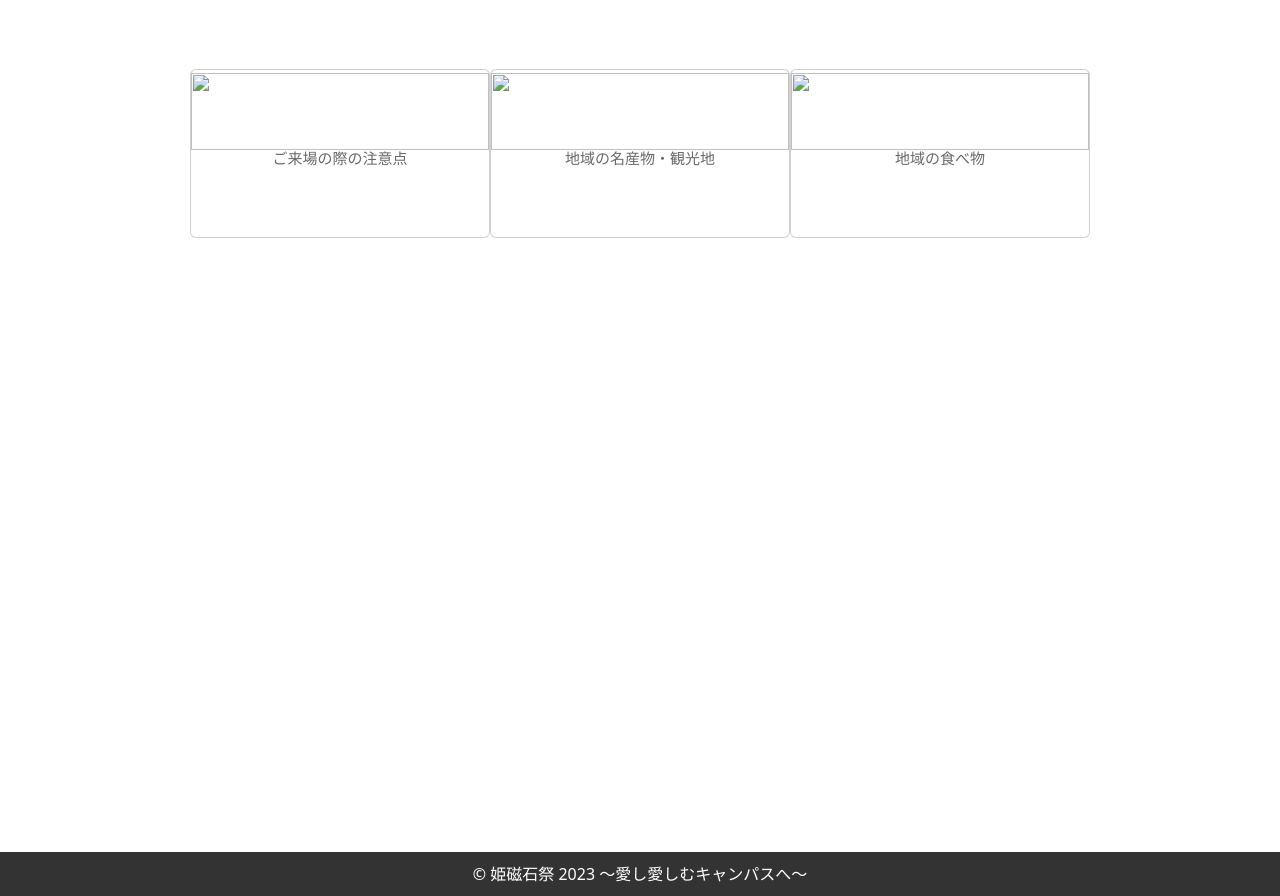
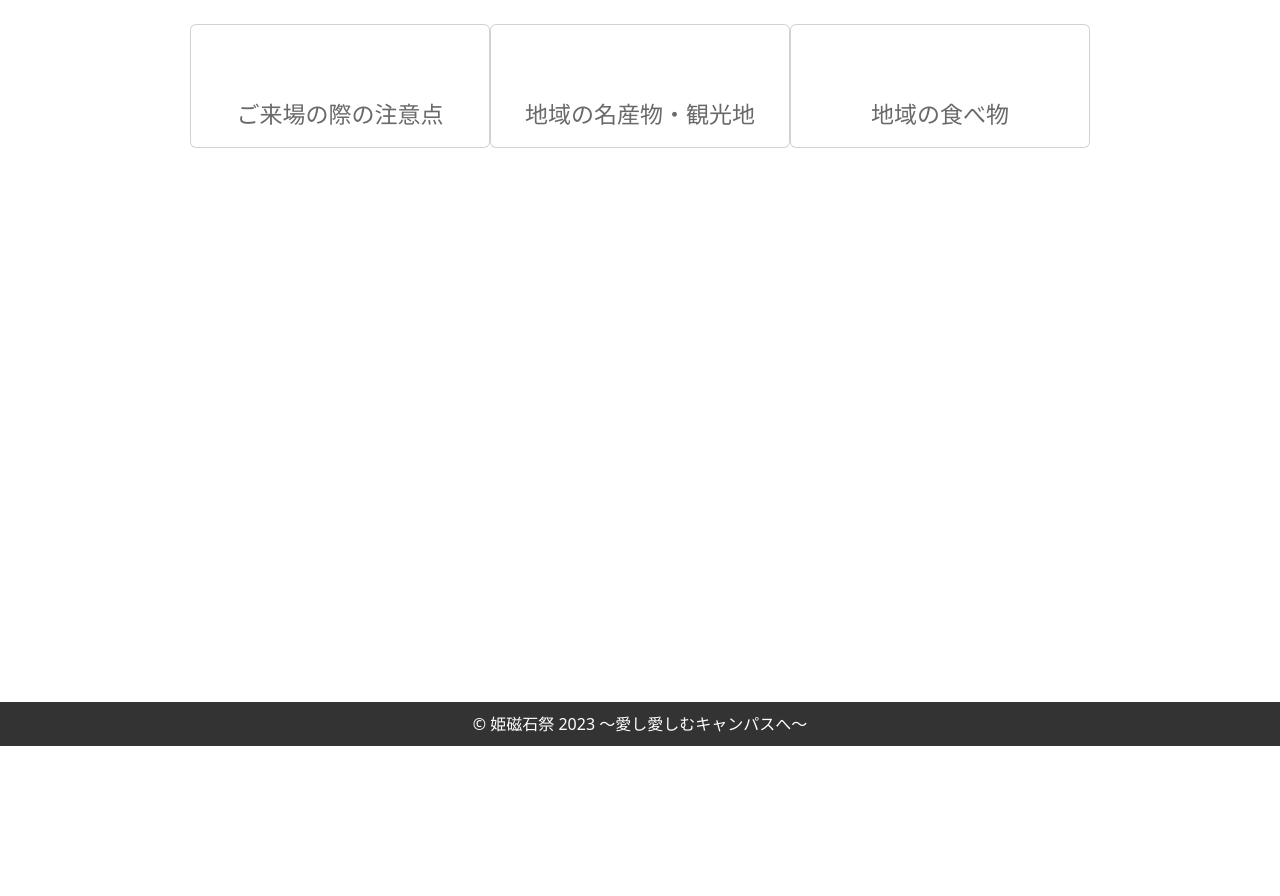
Before and after one commit to S778153/ns-himeji.2023, a plain HTML site: page index.html in a window 1280 px wide. Shown: the part 1172-2068 px from the top of the page. After the commit the page ends 1918 px from the top, so only its background shows below. Drawn offline with nearby package versions, Linux system fonts and the light colour scheme.

Commit message:
Update kya.css

```diff
--- a/kya.css
+++ b/kya.css
@@ -99,14 +99,14 @@
 
     .description {
         width: 100%;
-        height: 90px;
+        height: 45px;
         padding-right: 12px;
         padding-left: 12px;
         box-sizing: border-box;
     }
 
     .description p {
-        font-size: 15px;
+        font-size: 22px;
         color: dimgray;
     }
 
@@ -229,24 +229,23 @@ screen and (min-width: 551px) {
 
     .picture img {
         width: 100%;
-        height: 100%;
     }
 
     .description {
         width: 100%;
-        height: 90px;
+        height: 50px;
         padding-right: 12px;
         padding-left: 12px;
         box-sizing: border-box;
     }
 
     .description p {
-        font-size: 15px;
+        font-size: 23px;
         color: dimgray;
     }
 
     footer {
-        margin-top: 400px;
+        margin-top: 250px;
         text-align: center;
         background-color: #333333;
         color: #FFFFFF;
```
